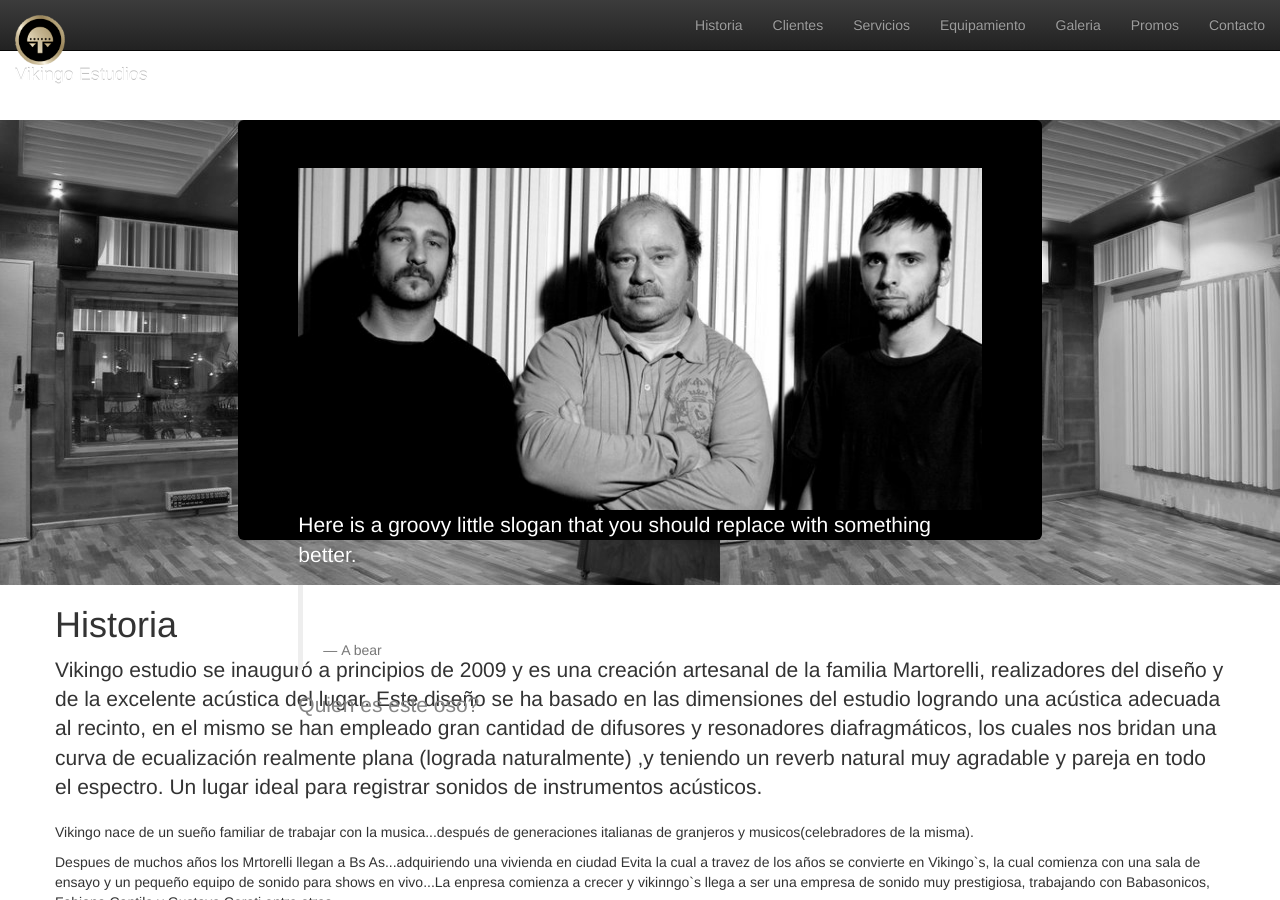
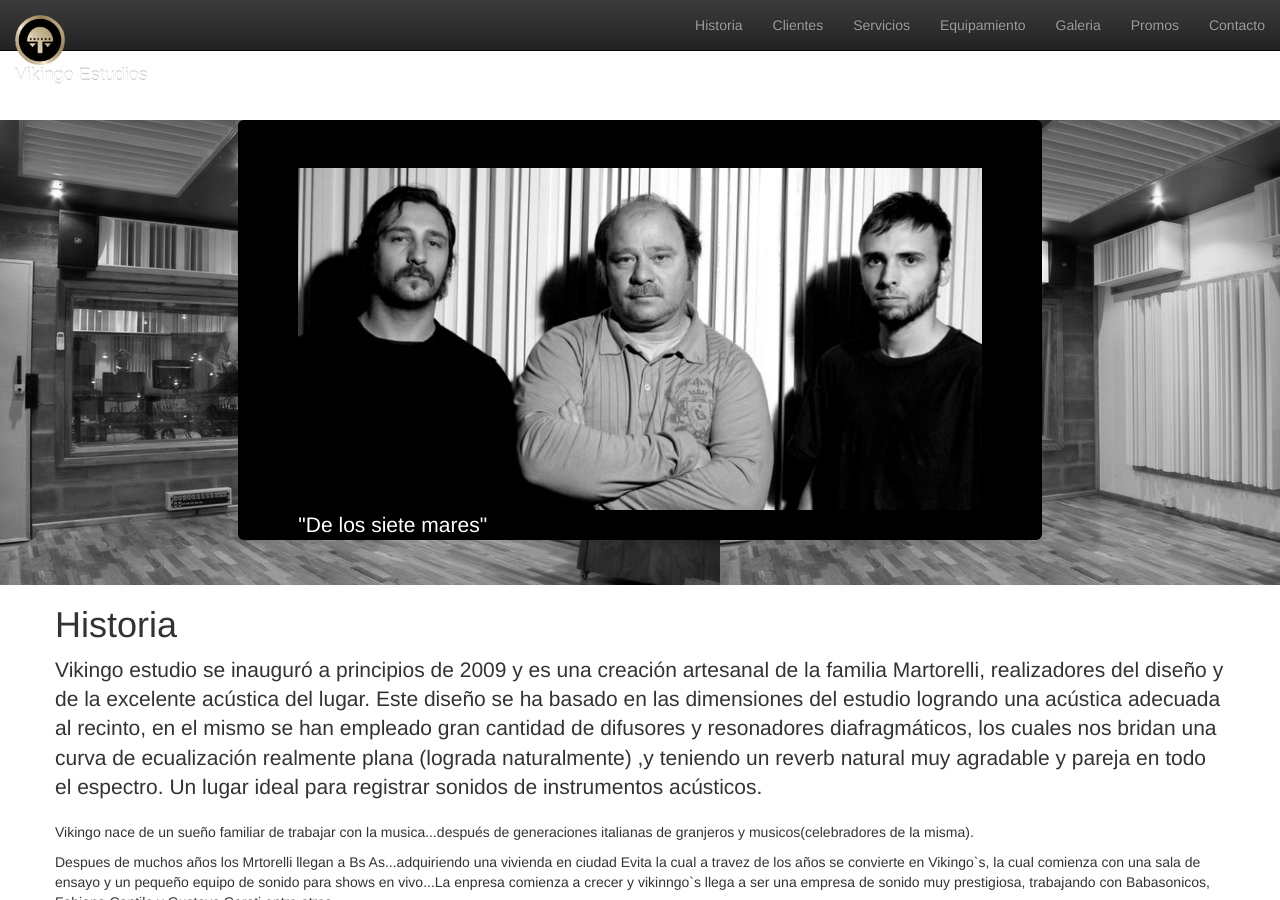
Before and after one commit to ryan258/vikingo, a Jekyll site: the page built from historia/index.html, in a window 1280 px wide and 900 px high. Built offline with Jekyll 4.4.1, drawn with Linux system fonts in a browser that asks for light colours; nearby versions of some CDN libraries.

Commit message:
Update Slogan

```diff
--- a/historia/index.html
+++ b/historia/index.html
@@ -9,12 +9,7 @@ layout: default
 			<div class="col-md-8 col-md-offset-2">
 				<div class="jumbotron">
 					<div class="text-center"><img src="{{site.baseurl}}/img/nuestro-historia.jpg"></div>
-					<p>Here is a groovy little slogan that you should replace with something better.</p>
-					<blockquote>
-						<p>Only you can prevent forest fires!</p>
-						<footer>A bear</footer>
-					</blockquote>
-					<p><a href="#">Quien es este oso?</a></p>
+					<p>"De los siete mares"</p>
 				</div>
 			</div>
 	</div>
```
Also changed, not shown: 1 other file.
